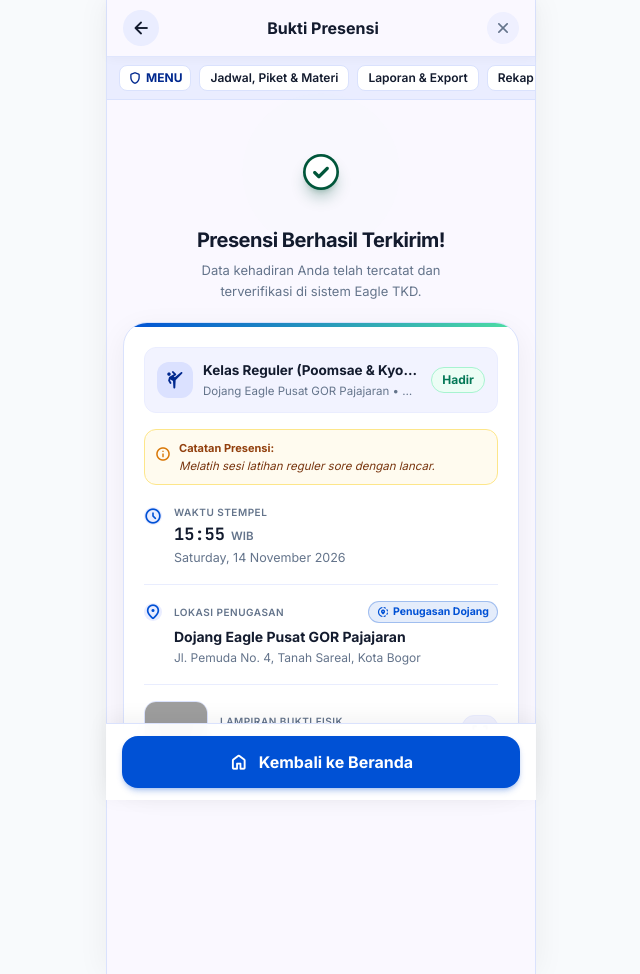
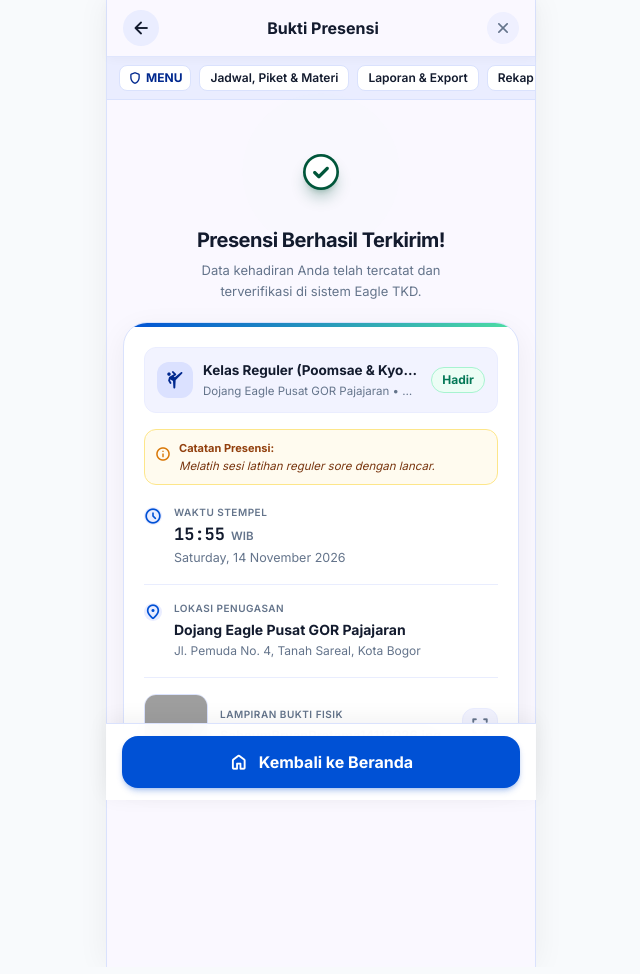
Before and after one commit to ramandaputra/AbsenEagleTKD, a Laravel app: page /attendances/1 in a window 1280 px wide. Shown: the whole page, without its empty margins (319-959 px from the left). Run offline with Laravel 12, Linux system fonts and the light colour scheme; a user stored in the database is signed in; data comes from the database, SQL or seed files in the repository; some libraries are stand-ins or nearby versions; grey boxes are pictures that could not be loaded.

Commit message:
fix: remove 'Penugasan Dojang' badge with share_location icon

```diff
--- a/resources/views/attendances/show.blade.php
+++ b/resources/views/attendances/show.blade.php
@@ -101,13 +101,7 @@
                     <span class="material-symbols-rounded text-[18px]">location_on</span>
                 </div>
                 <div class="flex-1 min-w-0">
-                    <div class="flex items-center justify-between gap-2">
-                        <p class="text-[10px] font-semibold text-[#64748B] tracking-wider uppercase">Lokasi Penugasan</p>
-                        <span class="inline-flex items-center gap-1 px-2 py-0.5 rounded-full bg-[#0051D5]/10 border border-[#0051D5]/30 text-[10.5px] font-bold text-[#0051D5] shrink-0">
-                            <span class="material-symbols-rounded text-xs">share_location</span>
-                            <span>Penugasan Dojang</span>
-                        </span>
-                    </div>
+                    <p class="text-[10px] font-semibold text-[#64748B] tracking-wider uppercase">Lokasi Penugasan</p>
                     <h5 class="font-bold text-[14px] text-[#131B2E] mt-1 leading-snug">
                         {{ $attendance->user->dojang?->name ?? 'Dojang Eagle Taekwondo Club' }}
                     </h5>
```
Also changed, not shown: tests/Feature/ExampleTest.php (+1 -0 lines).
